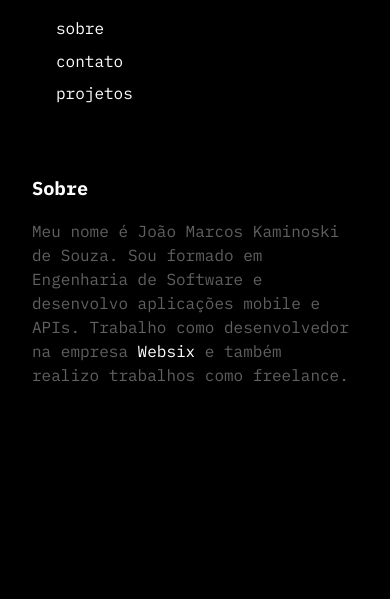
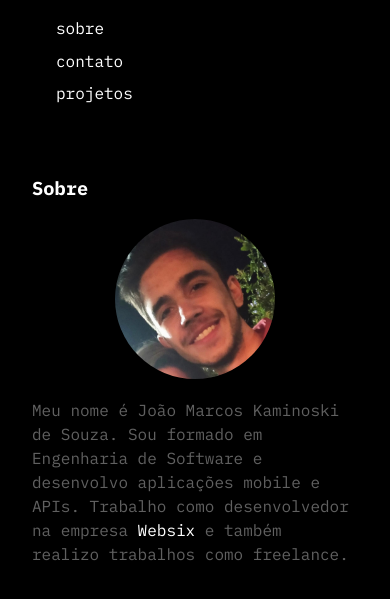
Before and after one commit to kamisou/kamisou.github.io, a website built with Vite: page index.html in a window 390 px wide. Both pictures are taken after a click on the link "sobre". Shown: the part 187-786 px from the top of the page. Built offline with nearby package versions, Linux system fonts and the light colour scheme.

Commit message:
favicon + me

```diff
--- a/assets/styles/app.css
+++ b/assets/styles/app.css
@@ -101,6 +101,23 @@ body {
     animation: 500ms ease-in-out fadein;
 }
 
+.about__me-img {
+    border-radius: 100%;
+    float: left;
+    object-fit: cover;
+    height: 10em;
+    margin: 0 1.5em 0.8em 0;
+    width: 10em;
+}
+
+@media (max-width: 600px) {
+    .about__me-img {
+        float: none;
+        display: block;
+        margin: 0 auto 1.2em auto;
+    }
+}
+
 .email {
     cursor: pointer;
 }
--- a/index.html
+++ b/index.html
@@ -3,7 +3,7 @@
 
 <head>
     <meta charset="UTF-8">
-    <meta name="viewport" content="width=device-width, initial-scale=1.0">
+    <meta name="viewport" content="width=device-width, initial-scale=1.0, maximum-scale=1.0">
     <link rel="preconnect" href="https://fonts.googleapis.com">
     <link rel="preconnect" href="https://fonts.gstatic.com" crossorigin>
     <link
@@ -12,6 +12,7 @@
     <link rel="stylesheet"
         href="https://fonts.googleapis.com/css2?family=Material+Symbols+Outlined:opsz,wght,FILL,GRAD@48,400,0,0" />
     <link href="/assets/styles/app.css" rel="stylesheet">
+    <link href="/favicon.ico" rel="icon">
     <title>kamisou.dev</title>
 </head>
 
@@ -54,6 +55,7 @@
                 <header>
                     <h3>Sobre</h3>
                 </header>
+                <img class="about__me-img" src="assets/images/me.jpg">
                 <p class="paragraph">
                     Meu nome é João Marcos Kaminoski de Souza. Sou formado em Engenharia de Software e desenvolvo
                     aplicações mobile e APIs. Trabalho como desenvolvedor na empresa <a class="link"
--- a/package.json
+++ b/package.json
@@ -1,9 +1,7 @@
 {
-  "name": "website",
-  "private": true,
   "type": "module",
   "scripts": {
-    "dev": "vite",
+    "serve": "vite",
     "build": "vite build"
   },
   "devDependencies": {
```
Also changed, not shown: assets/images/me.jpg (added), public/favicon.ico (added).
